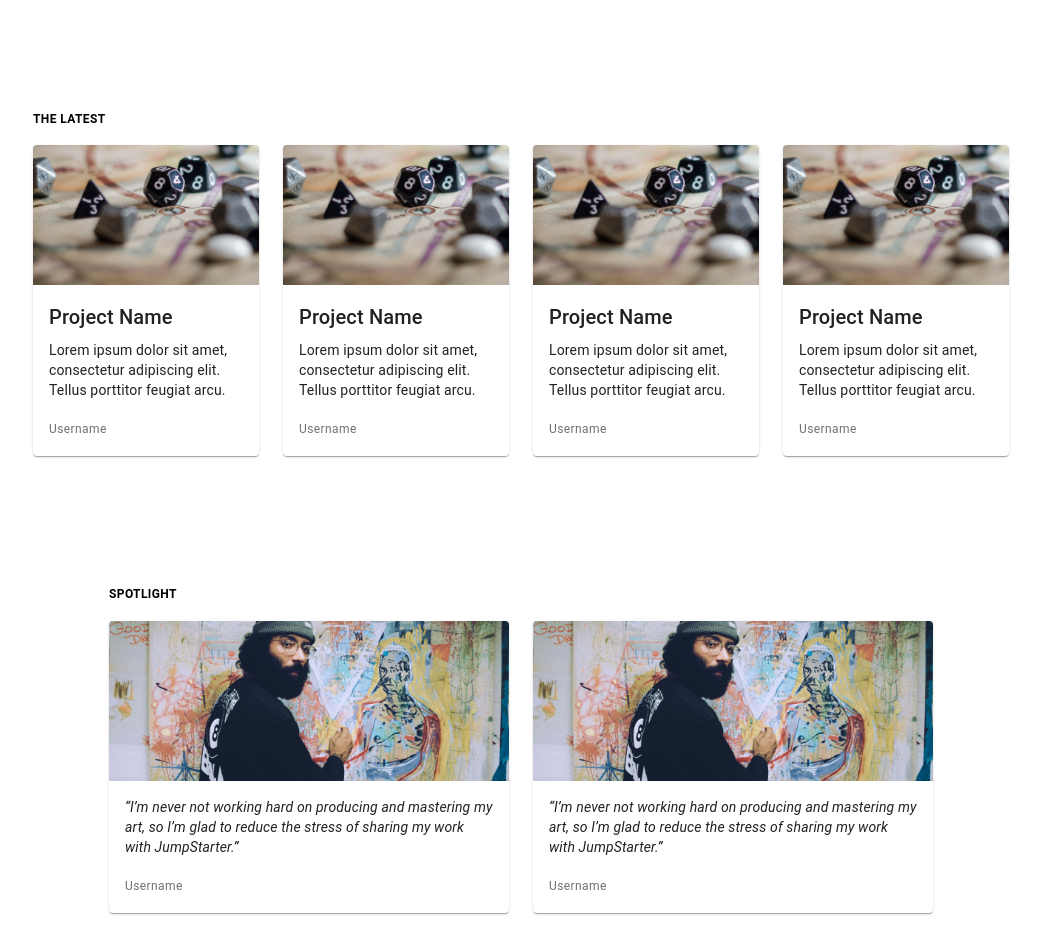
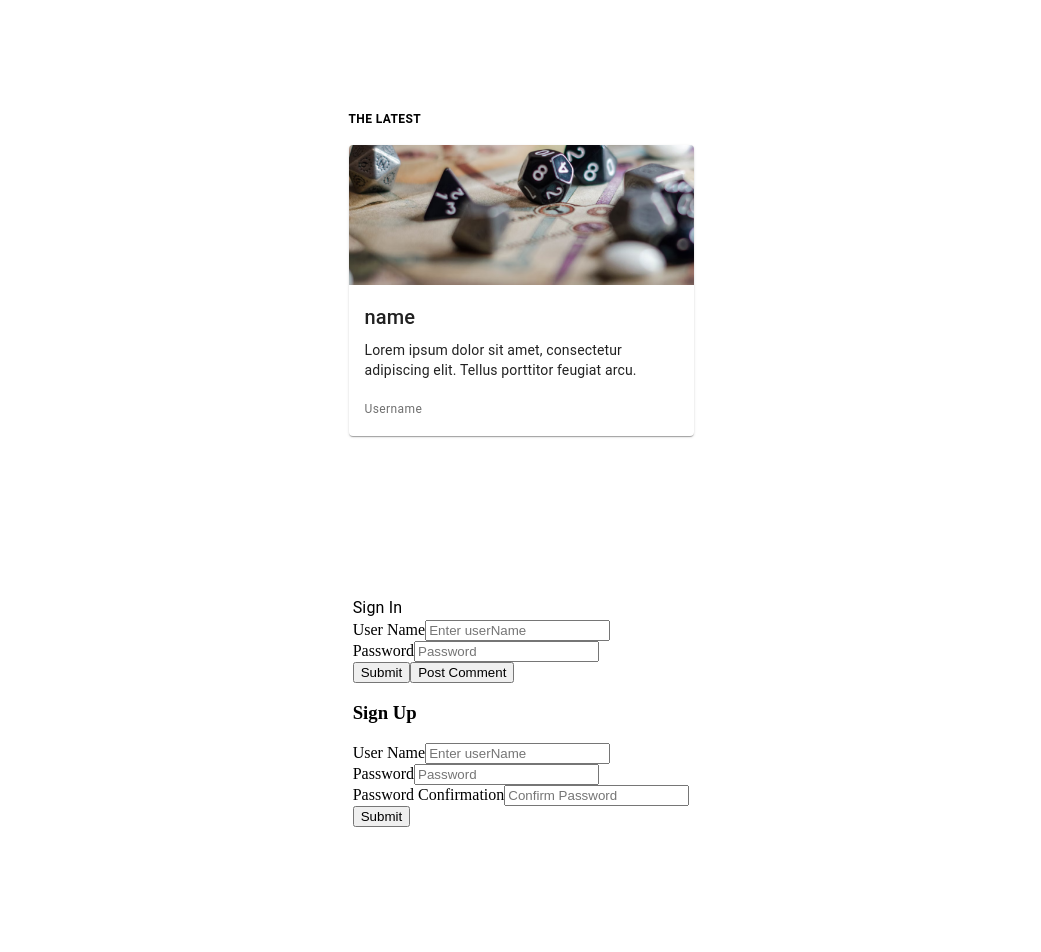
Before and after one commit to bethea28/amazon2, a React (Create React App) app: page / in a window 1280 px wide. Shown: the part 360-1312 px from the top of the page, without its empty margins (119-1160 px from the left). Built offline with nearby package versions, Linux system fonts and the light colour scheme.

Commit message:
incomplete, setting up props, review

```diff
--- a/src/Components/Homepage/FourColCards.tsx
+++ b/src/Components/Homepage/Card.tsx
@@ -6,18 +6,19 @@ import Typography from "@mui/material/Typography";
 import { Box, CardActionArea, Grid } from "@mui/material";
 import img1 from "./img/game.png";
 
-const ProjectCard = () => {
+export interface ProjectCardProps {
+  data: [{ projectName: string; projectDescription: string; userName: string }];
+}
+
+const ProjectCard = (props: ProjectCardProps) => {
+  console.log(props.data[0]);
+
   return (
     <>
       <Box sx={{ justifyContent: "center" }} marginTop={2}>
-        <Grid
-          container
-          spacing={{ xs: 2, md: 3 }}
-          columns={{ xs: 4, sm: 8, md: 16 }}
-          sx={{ maxWidth: 1000 }}
-        >
-          {Array.from(Array(4)).map((_, index) => (
-            <Grid item xs={2} sm={4} md={4} key={index}>
+        <Grid container sx={{ maxWidth: 1000 }}>
+          {props.data.map((element) => (
+            <Grid>
               <Card sx={{ maxWidth: 345 }}>
                 <CardActionArea>
                   <CardMedia
@@ -28,7 +29,7 @@ const ProjectCard = () => {
                   />
                   <CardContent>
                     <Typography gutterBottom variant='h6' component='div'>
-                      Project Name
+                      {element && element.projectName}
                     </Typography>
                     <Typography variant='body2' color='text.primary'>
                       Lorem ipsum dolor sit amet, consectetur adipiscing elit.
--- a/src/Components/Homepage/Homepage.tsx
+++ b/src/Components/Homepage/Homepage.tsx
@@ -1,7 +1,10 @@
 import * as React from "react";
 import { Button, Grid, Typography } from "@mui/material";
-import ProjectCard from "./FourColCards";
-import FeaturedCard from "./TwoColCards";
+import ProjectCard from "./Card";
+
+const data = [
+  { projectName: "name", projectDescription: "name", userName: "name" },
+];
 
 const Homepage = () => {
   return (
@@ -29,25 +32,7 @@ const Homepage = () => {
             THE LATEST
           </Typography>
         </Grid>
-        <ProjectCard />
-      </Grid>
-
-      <Grid>
-        <Grid marginTop={16} marginBottom={2}>
-          <Typography sx={{ fontWeight: "bold" }} variant='caption'>
-            SPOTLIGHT
-          </Typography>
-        </Grid>
-        <FeaturedCard />
-      </Grid>
-
-      <Grid>
-        <Grid marginTop={16} marginBottom={2}>
-          <Typography sx={{ fontWeight: "bold" }} variant='caption'>
-            TRENDING
-          </Typography>
-        </Grid>
-        <ProjectCard />
+        <ProjectCard data={data} />
       </Grid>
     </>
   );
--- a/src/Components/Homepage/TwoColCards.tsx
+++ /dev/null
@@ -1,58 +0,0 @@
-import * as React from "react";
-import Card from "@mui/material/Card";
-import CardContent from "@mui/material/CardContent";
-import CardMedia from "@mui/material/CardMedia";
-import Typography from "@mui/material/Typography";
-import { Box, CardActionArea, Grid } from "@mui/material";
-import artist from "./img/artist.png";
-
-const FeaturedCard = () => {
-  return (
-    <>
-      <Box sx={{ justifyContent: "center" }} marginTop={2}>
-        <Grid
-          container
-          rowSpacing={1}
-          columnSpacing={{ xs: 1, sm: 2, md: 3 }}
-          sx={{ maxWidth: 1000 }}
-        >
-          {Array.from(Array(2)).map((_, index) => (
-            <Grid
-              item
-              rowSpacing={1}
-              columnSpacing={{ xs: 1, sm: 2, md: 3 }}
-              key={index}
-            >
-              <Card sx={{ maxWidth: 400 }}>
-                <CardActionArea>
-                  <CardMedia
-                    component='img'
-                    height='160'
-                    src={artist}
-                    alt='quote'
-                  />
-                  <CardContent>
-                    <Typography
-                      variant='body2'
-                      color='text.primary'
-                      sx={{ fontStyle: "italic" }}
-                    >
-                      “I’m never not working hard on producing and mastering my
-                      art, so I’m glad to reduce the stress of sharing my work
-                      with JumpStarter.”
-                    </Typography>
-                    <Typography variant='caption' color='#707070'>
-                      <br></br>Username
-                    </Typography>
-                  </CardContent>
-                </CardActionArea>
-              </Card>
-            </Grid>
-          ))}
-        </Grid>
-      </Box>
-    </>
-  );
-};
-
-export default FeaturedCard;
```
